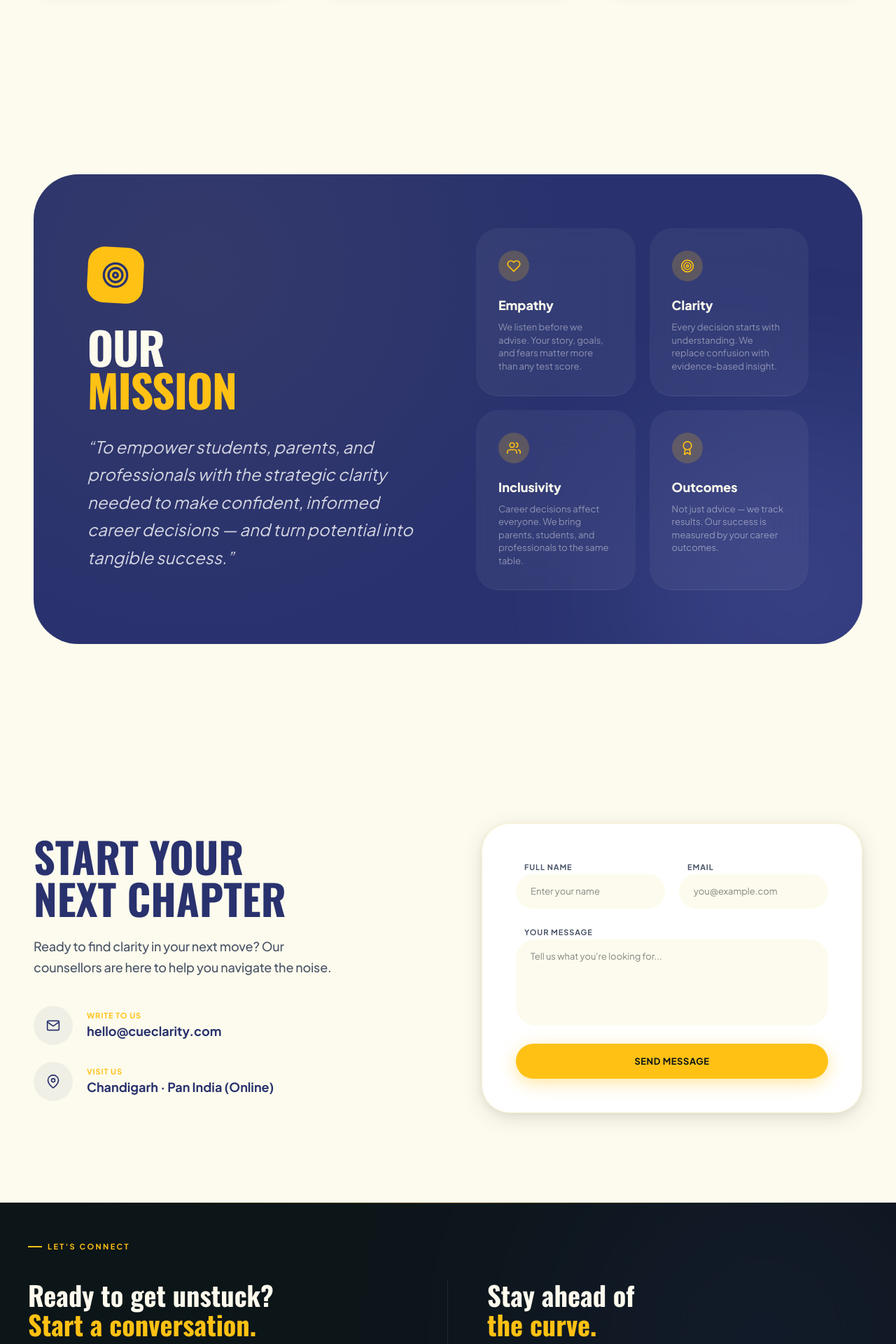
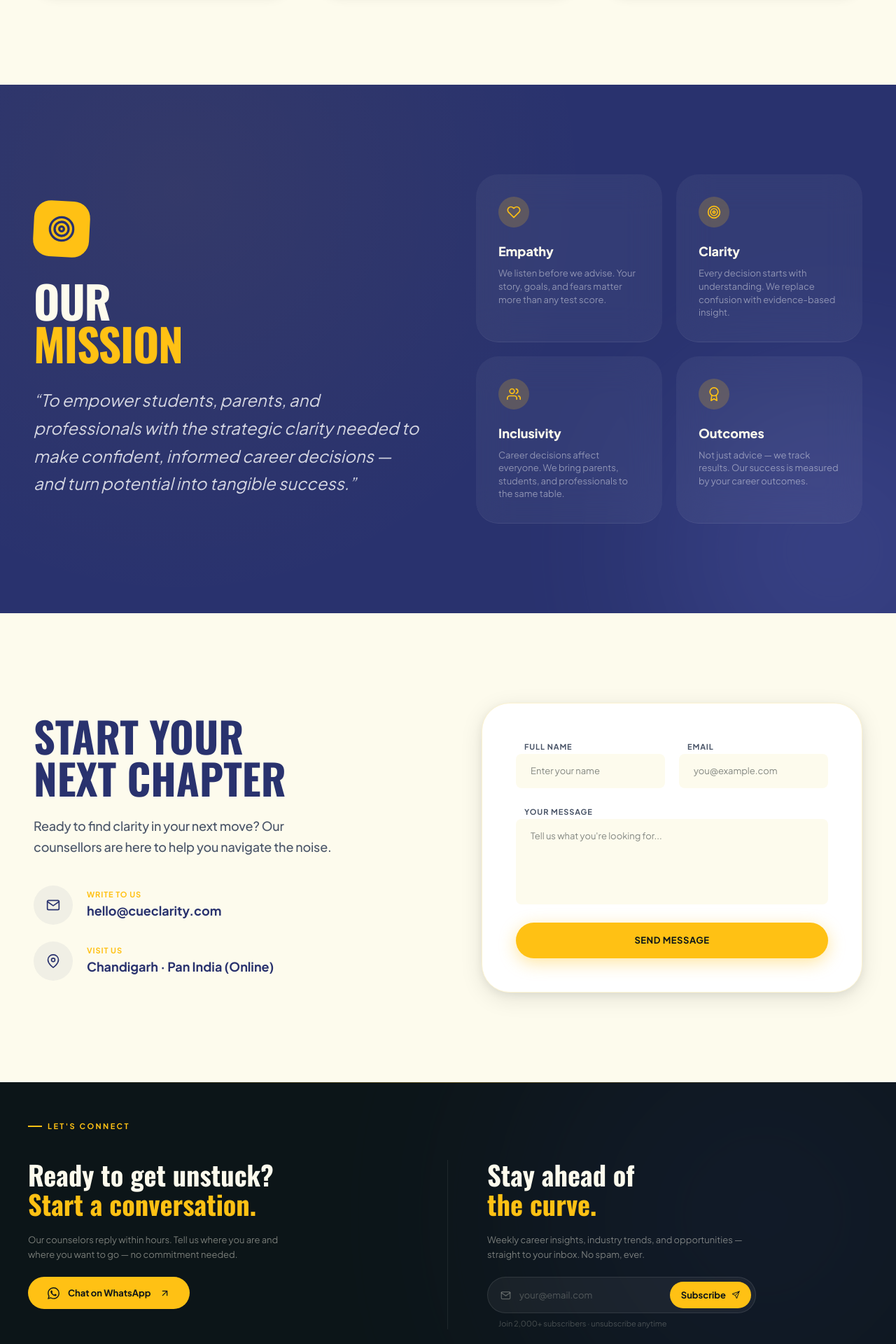
Before and after one commit to cueclaritydigital/cue-clarity-fe, a Next.js app: page /about in a window 1280 px wide. Shown: the part 2560-4480 px from the top of the page at 70% size. Built offline with nearby package versions, Linux system fonts and the light colour scheme.

Commit message:
About blogs and blog slug page created

```diff
--- a/src/app/blog/[slug]/page.tsx
+++ b/src/app/blog/[slug]/page.tsx
@@ -5,7 +5,6 @@ import ArticleContent from "@/components/blog/ArticleContent";
 import AuthorCard from "@/components/blog/AuthorCard";
 import RelatedPosts from "@/components/blog/RelatedPosts";
 import FloatingShare from "@/components/blog/FloatingShare";
-import RFQ from "@/components/common/RFQ";
 import Footer from "@/components/common/Footer";
 
 /* ── Static params for build-time generation ── */
@@ -49,7 +48,7 @@ export default async function BlogPostPage({ params }: Props) {
     <>
       {/* Article section */}
       <section
-        className="section-padding px-4 sm:px-6"
+        className="px-4 pt-10 sm:px-6"
         style={{ backgroundColor: "var(--primary-white)" }}
       >
         <div className="section-container">
@@ -132,7 +131,7 @@ export default async function BlogPostPage({ params }: Props) {
       </section>
 
       <RelatedPosts posts={related} />
-      <RFQ />
+
       <Footer />
     </>
   );
--- a/src/app/blog/page.tsx
+++ b/src/app/blog/page.tsx
@@ -2,7 +2,6 @@ import type { Metadata } from "next";
 import FeaturedHero from "@/components/blog/FeaturedHero";
 import PostGrid from "@/components/blog/PostGrid";
 import BlogSidebar from "@/components/blog/BlogSidebar";
-import RFQ from "@/components/common/RFQ";
 import Footer from "@/components/common/Footer";
 import { POSTS } from "@/lib/data/blog";
 
@@ -38,8 +37,6 @@ export default function Blog() {
           </div>
         </div>
       </section>
-
-      <RFQ />
       <Footer />
     </>
   );
--- a/src/components/about/ContactSection.tsx
+++ b/src/components/about/ContactSection.tsx
@@ -113,7 +113,7 @@ export default function ContactSection() {
                       required
                       autoComplete="name"
                       placeholder="Enter your name"
-                      className="w-full rounded-xl px-5 py-3.5 text-sm outline-none transition-all focus:ring-2 focus:ring-[var(--primary-yellow)]"
+                      className="w-full rounded-sm px-5 py-3.5 text-sm outline-none transition-all border-none"
                       style={{
                         backgroundColor: "var(--primary-white)",
                         border: "1px solid transparent",
@@ -136,7 +136,7 @@ export default function ContactSection() {
                       required
                       autoComplete="email"
                       placeholder="you@example.com"
-                      className="w-full rounded-xl px-5 py-3.5 text-sm outline-none transition-all focus:ring-2 focus:ring-[var(--primary-yellow)]"
+                      className="w-full rounded-sm px-5 py-3.5 text-sm outline-none transition-all "
                       style={{
                         backgroundColor: "var(--primary-white)",
                         border: "1px solid transparent",
@@ -159,7 +159,7 @@ export default function ContactSection() {
                     required
                     rows={5}
                     placeholder="Tell us what you're looking for..."
-                    className="w-full rounded-xl px-5 py-3.5 text-sm outline-none transition-all resize-none focus:ring-2 focus:ring-[var(--primary-yellow)]"
+                    className="w-full rounded-sm px-5 py-3.5 text-sm outline-none transition-all resize-none "
                     style={{
                       backgroundColor: "var(--primary-white)",
                       border: "1px solid transparent",
--- a/src/components/about/JourneyTimeline.tsx
+++ b/src/components/about/JourneyTimeline.tsx
@@ -99,7 +99,7 @@ export default function JourneyTimeline() {
                 <div
                   className="absolute hidden lg:block w-4 h-4 rounded-full z-10"
                   style={{
-                    top: "-32px",
+                    top: "-39px",
                     left: "50%",
                     transform: "translateX(-50%)",
                     backgroundColor: ch.accent,
--- a/src/components/about/MissionSection.tsx
+++ b/src/components/about/MissionSection.tsx
@@ -1,6 +1,6 @@
 import FadeInView from "@/components/animate/FadeInView";
 import StaggerInView from "@/components/animate/StaggerInView";
-import { fadeUp, slideInLeft, slideInRight } from "@/lib/animations/variants";
+import { fadeUp, slideInLeft } from "@/lib/animations/variants";
 import { FiTarget, FiHeart, FiUsers, FiAward } from "react-icons/fi";
 
 const VALUES = [
@@ -28,14 +28,9 @@ const VALUES = [
 
 export default function MissionSection() {
   return (
-    <section className="section-padding px-4 sm:px-6 bg-[var(--primary-blue)] lg:bg-transparent">
-      <div className="section-container">
-        <div
-          className="relative lg:rounded-[4rem] overflow-hidden"
-          style={{
-            backgroundColor: "var(--primary-blue)",
-            padding: "clamp(2rem, 6vw, 6rem)",
-          }}
+    <section
+      className="section-padding px-4 sm:px-6 relative overflow-hidden"
+      style={{ backgroundColor: "var(--primary-blue)" }}
     >
       {/* Ambient blobs */}
       <div className="absolute inset-0 pointer-events-none overflow-hidden">
@@ -43,7 +38,8 @@ export default function MissionSection() {
         <div className="absolute top-0 left-0 w-full h-full bg-[radial-gradient(circle_at_20%_20%,rgba(255,193,20,0.05),transparent_50%)]" />
       </div>
 
-          <div className="relative z-10 grid lg:grid-cols-2 gap-16 lg:gap-20 items-center">
+      <div className="section-container relative z-10">
+        <div className="grid lg:grid-cols-2 gap-16 lg:gap-20 items-center">
           {/* Left — mission statement */}
           <FadeInView variants={slideInLeft}>
             <div
@@ -119,7 +115,6 @@ export default function MissionSection() {
           </StaggerInView>
         </div>
       </div>
-      </div>
     </section>
   );
 }
--- a/src/components/blog/FeaturedHero.tsx
+++ b/src/components/blog/FeaturedHero.tsx
@@ -7,7 +7,7 @@ export default function FeaturedHero() {
   const post = getFeaturedPost();
 
   return (
-    <section className="section-padding px-4 sm:px-6 bg-[var(--primary-white)]">
+    <section className="px-4 pt-10 sm:px-6 bg-[var(--primary-white)]">
       <div className="section-container">
         <FadeInView>
           <Link
--- a/src/components/common/NewsLetterFrom.tsx
+++ b/src/components/common/NewsLetterFrom.tsx
@@ -2,7 +2,7 @@
 import { useState } from "react";
 import { FiMail, FiSend, FiCheck } from "react-icons/fi";
 
-function NewsletterForm() {
+function NewsletterForm({ compact = false }: { compact?: boolean }) {
   const [email, setEmail] = useState("");
   const [status, setStatus] = useState<
     "idle" | "loading" | "success" | "error"
@@ -34,7 +34,7 @@ function NewsletterForm() {
   }
 
   return (
-    <div className="flex flex-col gap-2 max-w-sm">
+    <div className={`flex flex-col gap-2 ${compact ? "w-full" : "max-w-sm"}`}>
       <form onSubmit={handleSubmit}>
         <div className="flex items-center bg-white/[0.05] border border-white/[0.1] rounded-full p-1.5 focus-within:border-[#ffc114]/50 transition-colors">
           <span className="pl-3 text-[#fdfbed]/30 flex-shrink-0">
@@ -46,15 +46,17 @@ function NewsletterForm() {
             value={email}
             onChange={(e) => setEmail(e.target.value)}
             placeholder="your@email.com"
-            className="flex-1 bg-transparent text-[#fdfbed] placeholder-[#fdfbed]/25 text-sm px-3 py-2 outline-none"
+            className="flex-1 bg-transparent text-[#fdfbed] placeholder-[#fdfbed]/25 text-sm px-3 py-2 outline-none min-w-0"
           />
           <button
             type="submit"
             disabled={status === "loading"}
-            className="flex-shrink-0 flex items-center gap-2 bg-[#ffc114] hover:bg-[#ffd25a] disabled:opacity-60 text-[#0c1518] text-sm font-bold px-5 py-2.5 rounded-full transition-all duration-200 hover:shadow-[0_4px_20px_rgba(255,193,20,0.3)]"
+            className="flex-shrink-0 flex items-center gap-2 bg-[#ffc114] hover:bg-[#ffd25a] disabled:opacity-60 text-[#0c1518] text-sm font-bold px-4 py-2.5 rounded-full transition-all duration-200 hover:shadow-[0_4px_20px_rgba(255,193,20,0.3)]"
           >
             {status === "loading" ? (
               <span className="w-4 h-4 border-2 border-[#0c1518]/30 border-t-[#0c1518] rounded-full animate-spin" />
+            ) : compact ? (
+              <FiSend size={14} />
             ) : (
               <>
                 Subscribe <FiSend size={12} />
--- a/src/components/home/OurServices.tsx
+++ b/src/components/home/OurServices.tsx
@@ -19,7 +19,10 @@ export default function OurServices() {
           <div>
             <span
               className="type-eyebrow mb-3 block"
-              style={{ color: "var(--primary-yellow)" }}
+              style={{
+                color: "var(--primary-yellow)",
+                fontSize: "var(--text-base)",
+              }}
             >
               Our Expertise
             </span>
@@ -147,7 +150,7 @@ export default function OurServices() {
               <Link
                 key={s.title}
                 href={s.href}
-                className={`group relative bg-white rounded-2xl lg:rounded-3xl p-6 lg:p-7 overflow-hidden flex flex-col gap-4 hover:-translate-y-1 hover:ring-2 hover:ring-[rgba(41,50,110,0.30)] hover:shadow-xl transition-all duration-300${
+                className={`group relative bg-white rounded-2xl lg:rounded-3xl p-6 lg:p-7 overflow-hidden flex flex-col gap-4 hover:-translate-y-1 hover:ring-2 hover:ring-[var(--primary-yellow)] hover:shadow-xl transition-all duration-300${
                   isLast ? " lg:col-span-2" : ""
                 }`}
                 style={{ boxShadow: "var(--shadow-lg)" }}
```
Also changed, not shown: src/components/blog/BlogSidebar.tsx (+2 -41 lines), src/lib/data/blog.ts (+4 -3 lines). Lines whose indentation alone changed are shown as unchanged.
